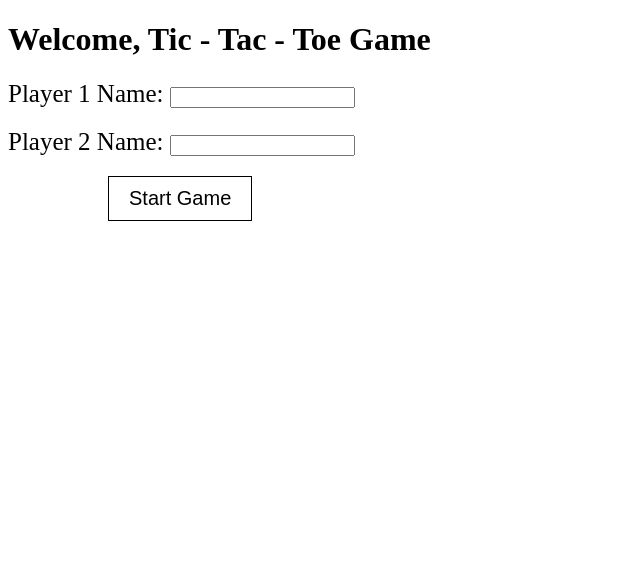
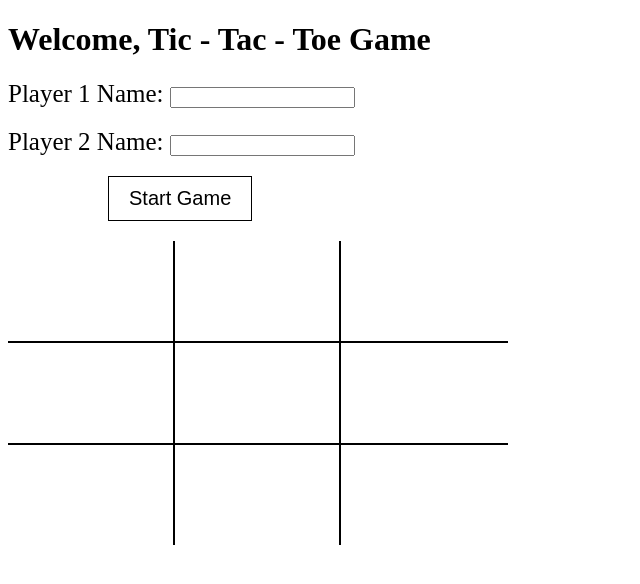
Before and after one commit to wadhwashivam/Tic-Tac-Toe-TOP, a plain HTML site: page index.html in a window 1280 px wide. Shown: the whole page, without its empty margins (0-640 px from the left). Drawn offline with Linux system fonts and the light colour scheme.

Commit message:
Created the board in Html and done with its CSS.

```diff
--- a/index.html
+++ b/index.html
@@ -19,6 +19,17 @@
     <button type="submit" id="startGame">Start Game</button>
 
     <div id="textBox"></div>
+    <div class="board">
+        <div class="cell"></div>
+        <div class="cell"></div>
+        <div class="cell"></div>
+        <div class="cell"></div>
+        <div class="cell"></div>
+        <div class="cell"></div>
+        <div class="cell"></div>
+        <div class="cell"></div>
+        <div class="cell"></div>
+    </div>
     <script src="script.js"></script>
 </body>
 </html>
--- a/script.js
+++ b/script.js
@@ -52,7 +52,7 @@ const gameController = (function (){
     }
 
     function playMove(row, column){
-        if (gameOver) {
+        if (gameOver){
             console.log("Game is already over.");
             return;
         }
--- a/style.css
+++ b/style.css
@@ -16,3 +16,25 @@ button {
 button:hover{
     color: red;
 }
+
+.board{
+    width: 500px;
+    display: grid;
+    grid-template-columns: repeat(3,1fr);
+}
+
+.cell{
+    border: 2px solid black;
+    border-top: 0;
+    border-left: 0;
+    height: 100px;
+    margin: 0;
+}
+
+.cell:nth-child(3n){
+    border-right: 0;
+}
+
+.cell:nth-last-child(-n+3){
+    border-bottom: 0;
+}
```
